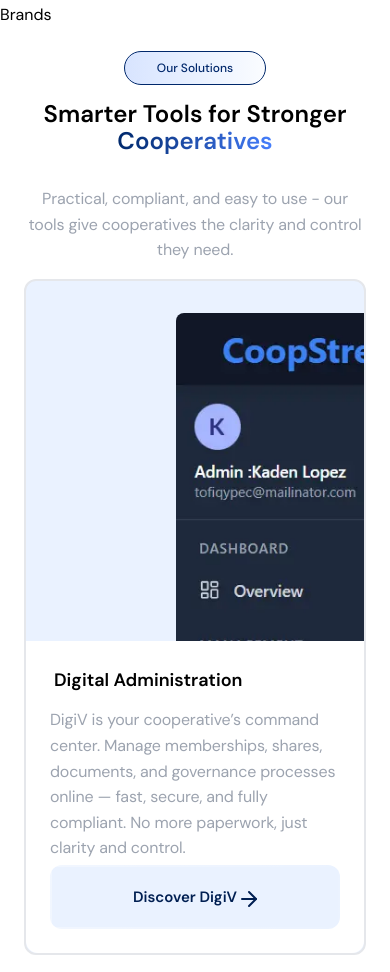
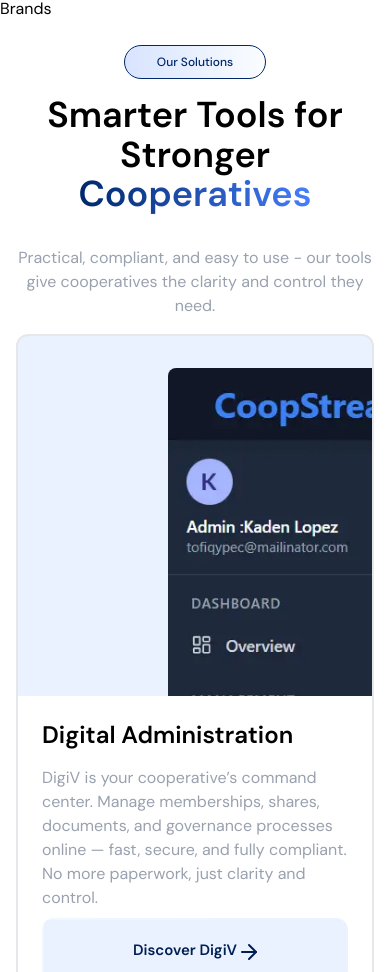
Before and after one commit to Auricmondal/Digicoop, a React (Vite) app in the folder client/: page / in a window 390 px wide. Shown: the part 1013-1985 px from the top of the page. Built offline with nearby package versions, Linux system fonts and the light colour scheme.

Commit message:
fixed font sizes

```diff
--- a/client/src/App.css
+++ b/client/src/App.css
@@ -52,53 +52,3 @@ body {
   display: inline-block;
   animation: slide-up-fade 0.9s ease-in-out;
 }
-
-h2 {
-  font-size: 3rem;
-  font-weight: 600;
-  line-height: 1.1;
-  letter-spacing: 0em;
-}
-
-h3 {
-  font-size: 1.75rem;
-  font-weight: 600;
-  line-height: 1.25;
-  letter-spacing: 0em;
-}
-
-p{
-  margin-top: 1rem;
-  max-width: 42rem;
-  margin-left: auto;
-  margin-right: auto;
-  color: #9ca3af;
-  font-size: 1.125rem;
-  font-weight: 400;
-  line-height: 1.6;
-  letter-spacing: -0.01em;
-}
-
-@media (max-width: 640px) {
-  h2 {
-    font-size: 2rem;
-  }
-  h3 {
-    font-size: 1.375rem;
-  }
-  p{
-    font-size: 1rem;
-  }
-}
-
-@media (max-width: 475px) {
-  h2 {
-    font-size: 1.5rem;
-  }
-  h3{
-    font-size: 1.125rem;
-  }
-  p{
-    font-size: 1rem;
-  }
-}
--- a/client/src/components/sections/OurSolutions.jsx
+++ b/client/src/components/sections/OurSolutions.jsx
@@ -2,6 +2,7 @@ import React from "react";
 import { SolutionCard } from "../ui/Cards";
 import { GradientBadge } from "../ui/Badges";
 import SolutionsImage from "../../assets/images/solutions.webp";
+import SectionWrapper from "../../layouts/SectionWrapper";
 
 const OurSolutions = () => {
   const solutions = [
@@ -22,13 +23,13 @@ const OurSolutions = () => {
   ];
 
   return (
-    <div className="py-6 px-6">
+    <SectionWrapper className="max-w-[1460px] mx-auto">
       {/*Parent Background*/}
       <div className="flex flex-col items-center gap-4">
         <GradientBadge text="Our Solutions" />
 
         {/* Title */}
-        <h2 className="flex flex-col items-center justify-center text-center">
+        <h2 className="flex flex-col items-center justify-center text-center text-4xl md:text-5xl font-semibold leading-[1.1] tracking-normal">
           Smarter Tools for Stronger <br />
           <span className="bg-clip-text text-transparent bg-gradient-to-r from-primary to-dark-tint font-semibold">
             Cooperatives
@@ -36,7 +37,7 @@ const OurSolutions = () => {
         </h2>
 
         {/* Subtitle */}
-        <p className="text-center">
+        <p className="mt-4 text-md md:text-lg max-w-2xl text-gray-400 text-center">
           Practical, compliant, and easy to use - our tools give cooperatives
           the clarity and control they need.
         </p>
@@ -54,7 +55,7 @@ const OurSolutions = () => {
           />
         ))}
       </div>
-    </div>
+    </SectionWrapper>
   );
 };
 export default OurSolutions;
--- a/client/src/components/ui/Cards.jsx
+++ b/client/src/components/ui/Cards.jsx
@@ -16,9 +16,9 @@ export function SolutionCard({ image, title, subtitle, buttontext }) {
 
       {/* Content Section */}
       <div className="bg-white rounded-b-xl p-6 hover:shadow-lg ease-in-out duration-500">
-        <h3 className="m-1">{title}</h3>
-        <p className="m-1">{subtitle}</p>
-        <div className="">
+        <h3 className="text-2xl md:text-4xl font-semibold leading-tight">{title}</h3>
+        <p className="mt-4 mb-2 text-md md:text-lg max-w-2xl text-gray-400">{subtitle}</p>
+        <div>
           <ButtonFlippedReveal
             icon={<ArrowRight />}
             hoverIcon={
```
